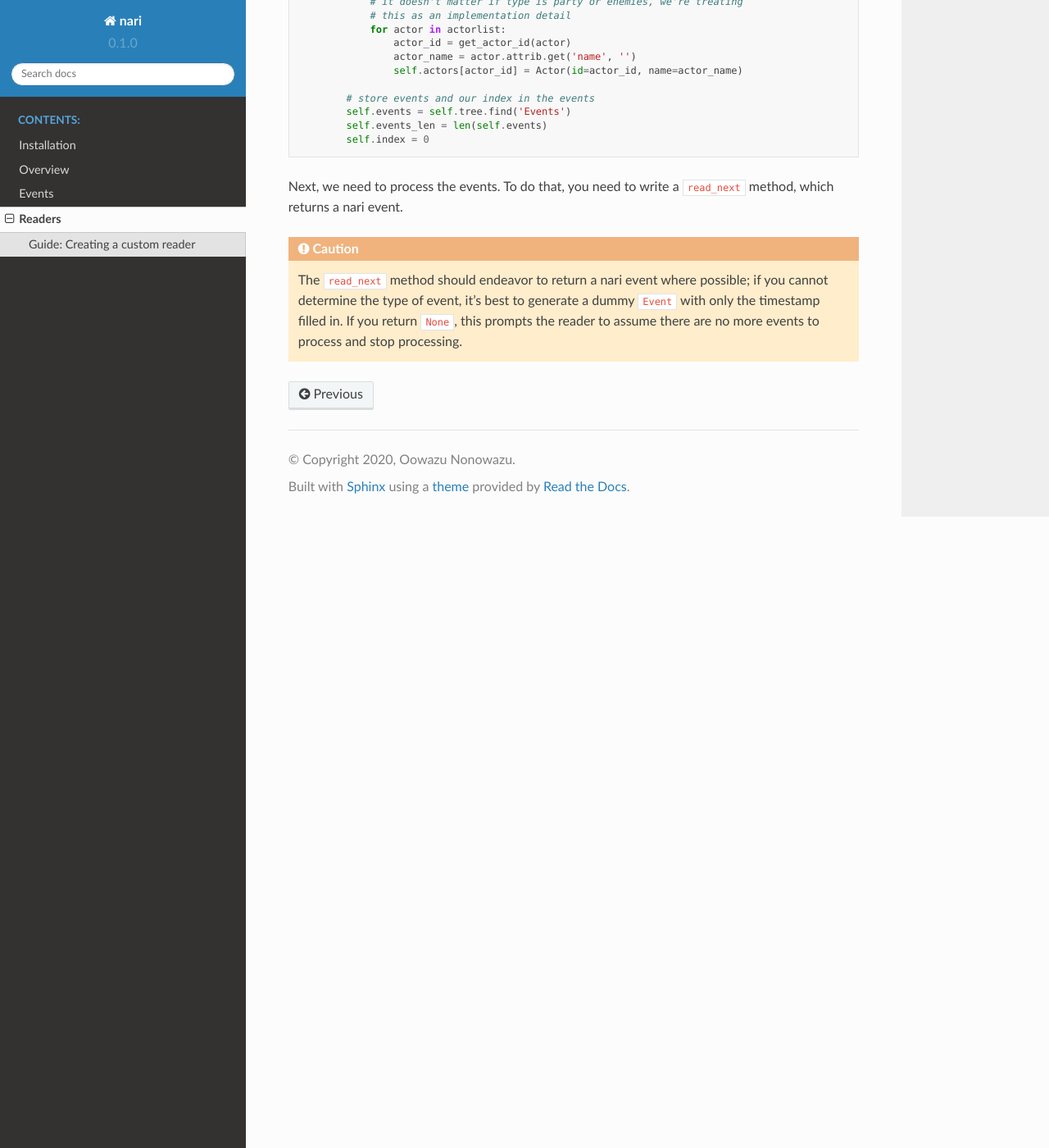
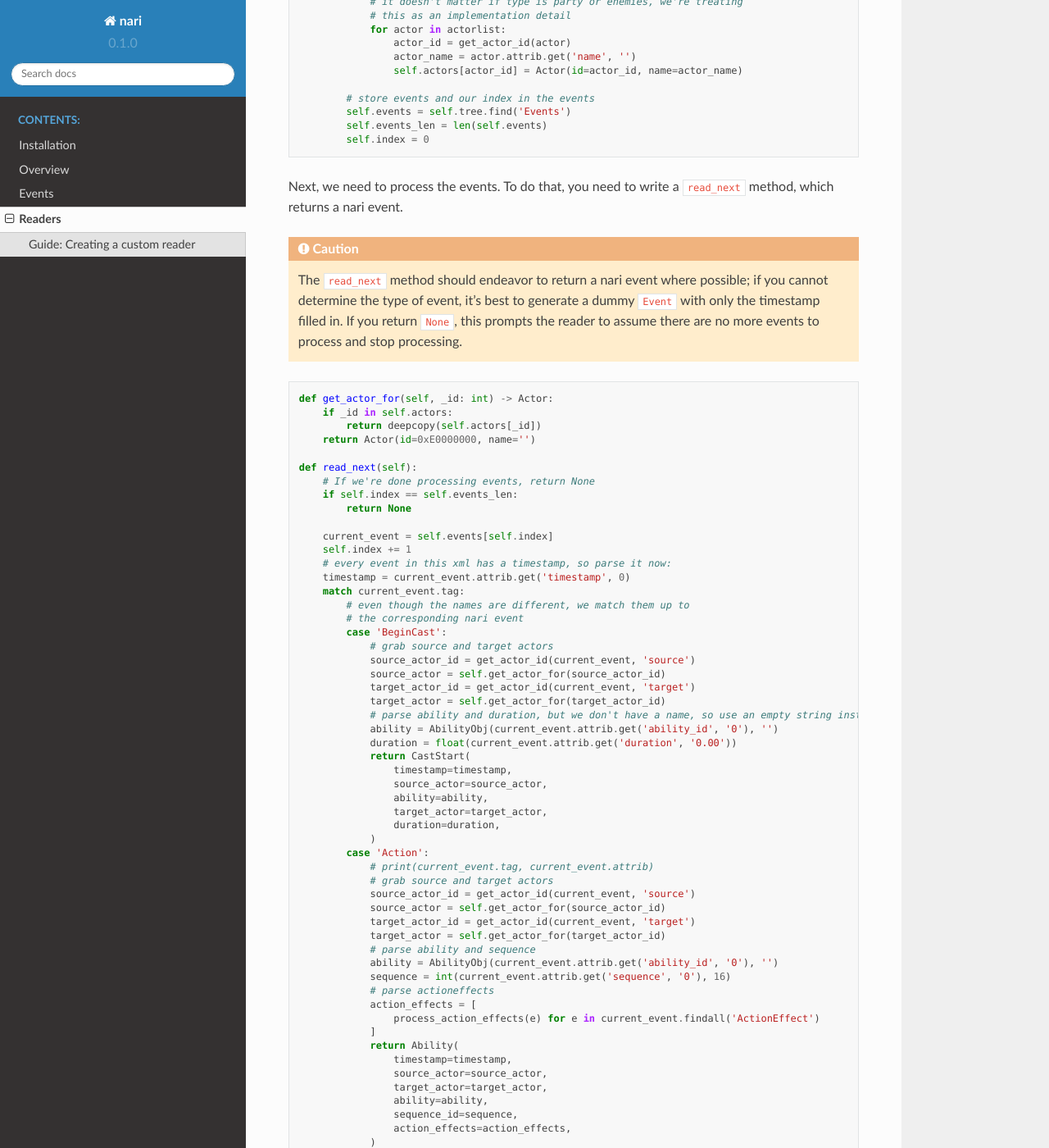
Before and after one commit to xivlogs/nari, a Sphinx documentation site: the page built from docs/source/readers.rst, in a window 1280 px wide and 1400 px high, scrolled down 1280 px. Shown: the whole window at 82% size. Built offline with Sphinx 7.4.7 and the Read the Docs theme 2.0.0, drawn with Linux system fonts in a browser that asks for light colours; some of the changed text lies outside the part shown.

Commit message:
first pass at writing readers

```diff
--- a/docs/source/readers.rst
+++ b/docs/source/readers.rst
@@ -83,3 +83,79 @@ Next, we need to process the events. To do that, you need to write a ``read_next
     The ``read_next`` method should endeavor to return a nari event where possible; if you cannot determine the type of
     event, it's best to generate a dummy ``Event`` with only the timestamp filled in. If you return ``None``, this
     prompts the reader to assume there are no more events to process and stop processing.
+
+.. code-block:: python
+
+    def get_actor_for(self, _id: int) -> Actor:
+        if _id in self.actors:
+            return deepcopy(self.actors[_id])
+        return Actor(id=0xE0000000, name='')
+
+    def read_next(self):
+        # If we're done processing events, return None
+        if self.index == self.events_len:
+            return None
+
+        current_event = self.events[self.index]
+        self.index += 1
+        # every event in this xml has a timestamp, so parse it now:
+        timestamp = current_event.attrib.get('timestamp', 0)
+        match current_event.tag:
+            # even though the names are different, we match them up to
+            # the corresponding nari event
+            case 'BeginCast':
+                # grab source and target actors
+                source_actor_id = get_actor_id(current_event, 'source')
+                source_actor = self.get_actor_for(source_actor_id)
+                target_actor_id = get_actor_id(current_event, 'target')
+                target_actor = self.get_actor_for(target_actor_id)
+                # parse ability and duration, but we don't have a name, so use an empty string instead
+                ability = AbilityObj(current_event.attrib.get('ability_id', '0'), '')
+                duration = float(current_event.attrib.get('duration', '0.00'))
+                return CastStart(
+                    timestamp=timestamp,
+                    source_actor=source_actor,
+                    ability=ability,
+                    target_actor=target_actor,
+                    duration=duration,
+                )
+            case 'Action':
+                # print(current_event.tag, current_event.attrib)
+                # grab source and target actors
+                source_actor_id = get_actor_id(current_event, 'source')
+                source_actor = self.get_actor_for(source_actor_id)
+                target_actor_id = get_actor_id(current_event, 'target')
+                target_actor = self.get_actor_for(target_actor_id)
+                # parse ability and sequence
+                ability = AbilityObj(current_event.attrib.get('ability_id', '0'), '')
+                sequence = int(current_event.attrib.get('sequence', '0'), 16)
+                # parse actioneffects
+                action_effects = [
+                    process_action_effects(e) for e in current_event.findall('ActionEffect')
+                ]
+                return Ability(
+                    timestamp=timestamp,
+                    source_actor=source_actor,
+                    target_actor=target_actor,
+                    ability=ability,
+                    sequence_id=sequence,
+                    action_effects=action_effects,
+                )
+            case _:
+                # fallback - return an event since we don't know how to parse this
+                return Event(timestamp=timestamp)
+
+While this code is messy, it accomplishes the goal. Let's test it out:
+
+.. code-block:: python
+
+    reader = FakeXMLReader('/path/to/log.xml')
+    for event in reader:
+        print('Event:', event, event.timestamp)
+
+And see the results:
+
+.. code-block::
+
+    Event: <CastStart> 1590687335012
+    Event: <Ability> 1590687337512
```
